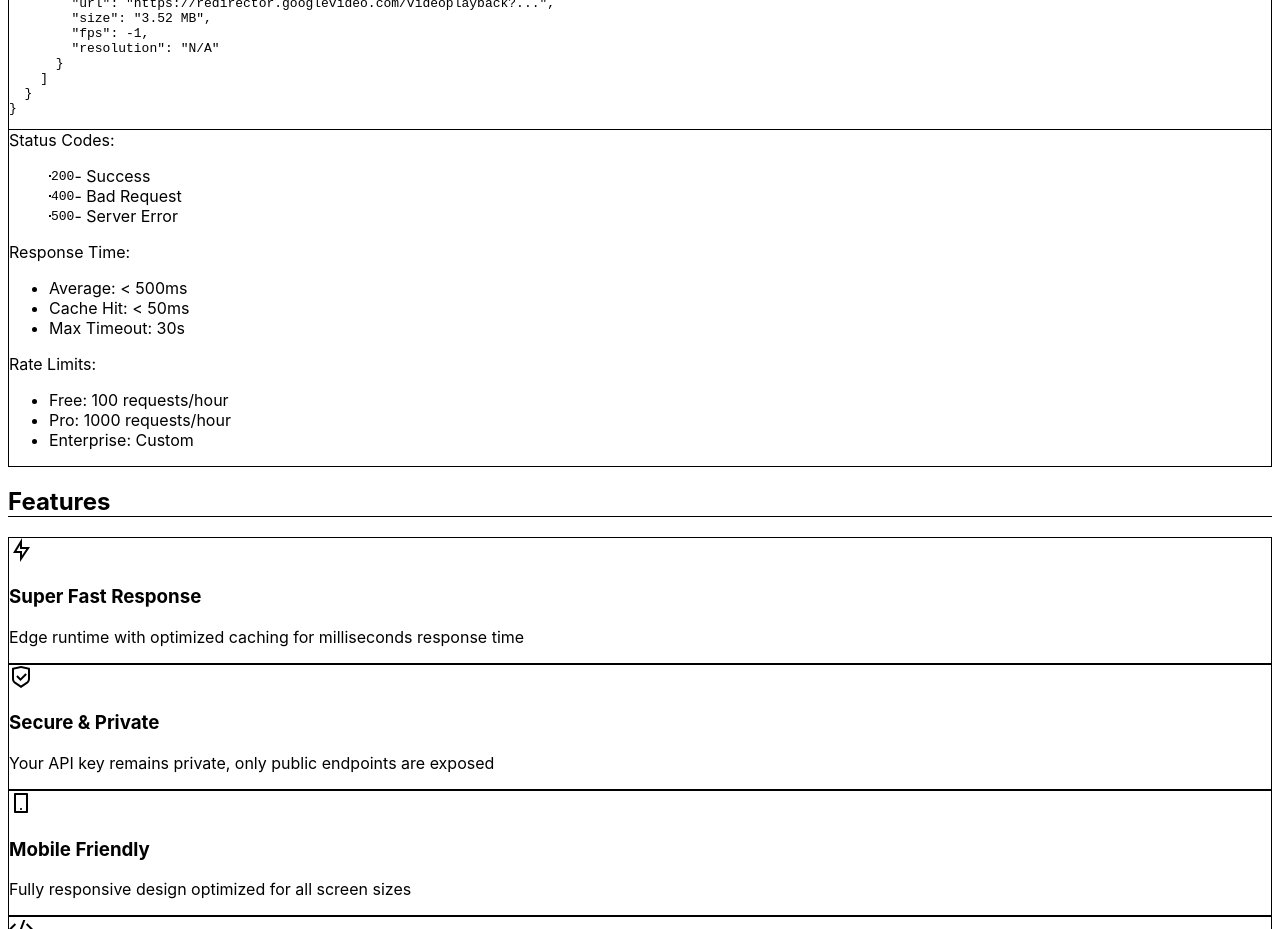
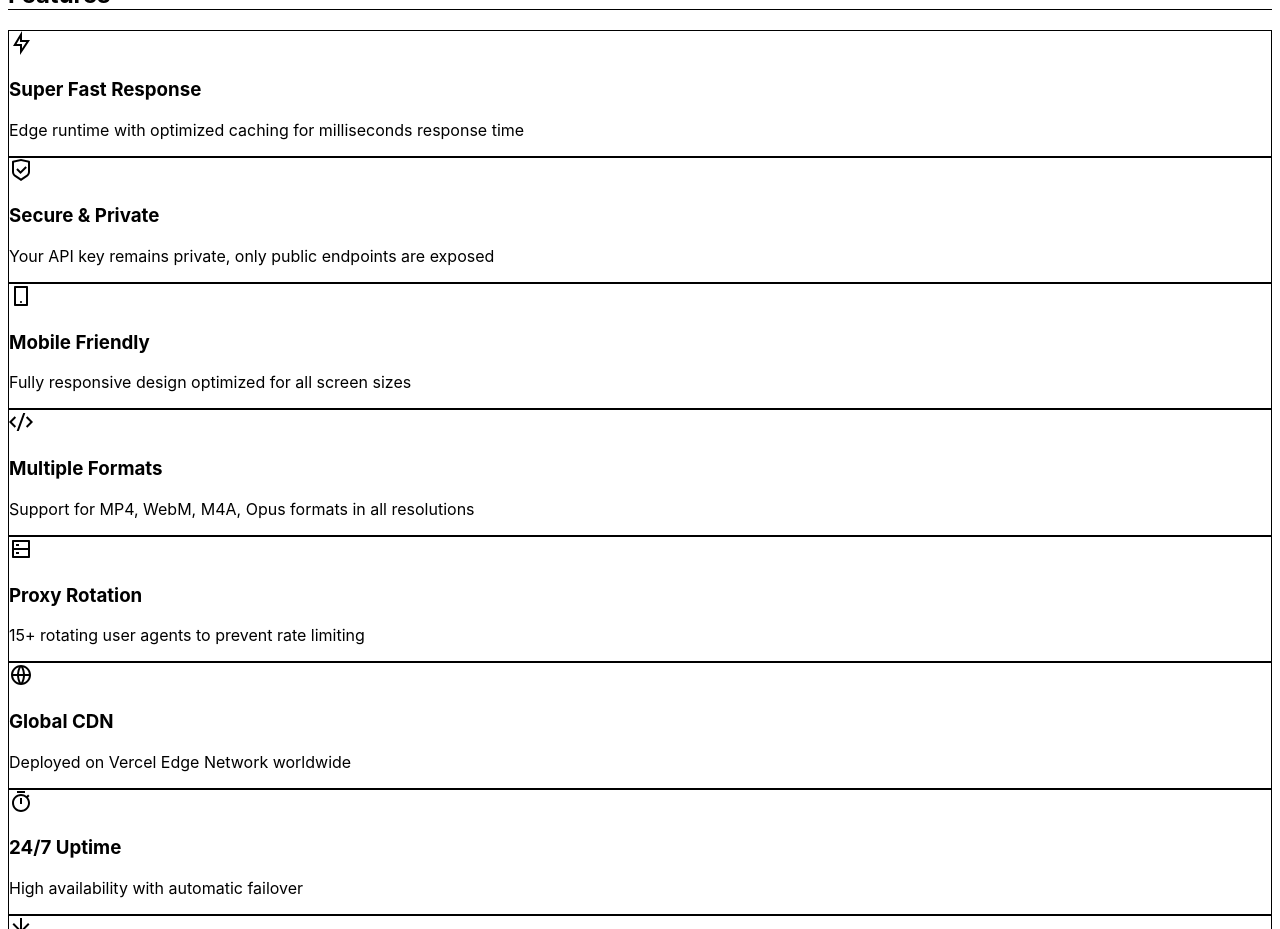
Before and after one commit to sweetxhasan/youtube-downloader-api, a Next.js app: page / in a window 1280 px wide. Shown: the part 1220-2149 px from the top of the page. Built offline with nearby package versions, Linux system fonts and the light colour scheme; a small style sheet from the web is missing.

Commit message:
Update ApiResponse.jsx

```diff
--- a/app/components/ApiResponse.jsx
+++ b/app/components/ApiResponse.jsx
@@ -20,24 +20,6 @@ export default function ApiResponse() {
           size: '10.07 MB',
           fps: 30,
           resolution: '640x360'
-        },
-        {
-          format: 'webm',
-          quality: 'webm (1440p60)',
-          type: 'video',
-          url: 'https://redirector.googlevideo.com/videoplayback?...',
-          size: '72.73 MB',
-          fps: 60,
-          resolution: '2560x1440'
-        },
-        {
-          format: 'm4a',
-          quality: 'm4a (131kb/s)',
-          type: 'audio',
-          url: 'https://redirector.googlevideo.com/videoplayback?...',
-          size: '3.52 MB',
-          fps: -1,
-          resolution: 'N/A'
         }
       ]
     }
@@ -50,19 +32,14 @@ export default function ApiResponse() {
           window.showToast('Response copied to clipboard!', 'success')
         }
       })
-      .catch(err => {
-        console.error('Failed to copy: ', err)
-      })
+      .catch(err => console.error('Failed to copy: ', err))
   }
 
   return (
     <div className="border-1">
       <div className="p-4 border-b-1 bg-gray-50 dark:bg-gray-800 flex justify-between items-center">
         <div className="font-semibold">Response Format (JSON)</div>
-        <button
-          onClick={copyToClipboard}
-          className="px-4 py-2 border-1 bg-white dark:bg-gray-700 hover:bg-gray-100 dark:hover:bg-gray-600 flex items-center space-x-2"
-        >
+        <button onClick={copyToClipboard} className="px-4 py-2 border-1 bg-white dark:bg-gray-700 hover:bg-gray-100 dark:hover:bg-gray-600 flex items-center space-x-2">
           <RiFileCopyLine />
           <span>Copy Response</span>
         </button>
@@ -73,46 +50,6 @@ export default function ApiResponse() {
           <code>{JSON.stringify(responseExample, null, 2)}</code>
         </pre>
       </div>
-
-      <div className="p-4 border-t-1 bg-gray-50 dark:bg-gray-800">
-        <div className="grid grid-cols-1 md:grid-cols-3 gap-4 text-sm">
-          <div>
-            <span className="font-semibold">Status Codes:</span>
-            <ul className="mt-2 space-y-1">
-              <li className="flex items-center">
-                <div className="w-3 h-3 bg-green-500 mr-2 border-1"></div>
-                <code>200</code> - Success
-              </li>
-              <li className="flex items-center">
-                <div className="w-3 h-3 bg-yellow-500 mr-2 border-1"></div>
-                <code>400</code> - Bad Request
-              </li>
-              <li className="flex items-center">
-                <div className="w-3 h-3 bg-red-500 mr-2 border-1"></div>
-                <code>500</code> - Server Error
-              </li>
-            </ul>
-          </div>
-
-          <div>
-            <span className="font-semibold">Response Time:</span>
-            <ul className="mt-2 space-y-1">
-              <li>Average: &lt; 500ms</li>
-              <li>Cache Hit: &lt; 50ms</li>
-              <li>Max Timeout: 30s</li>
-            </ul>
-          </div>
-
-          <div>
-            <span className="font-semibold">Rate Limits:</span>
-            <ul className="mt-2 space-y-1">
-              <li>Free: 100 requests/hour</li>
-              <li>Pro: 1000 requests/hour</li>
-              <li>Enterprise: Custom</li>
-            </ul>
-          </div>
-        </div>
-      </div>
     </div>
   )
-    }
+}
```
